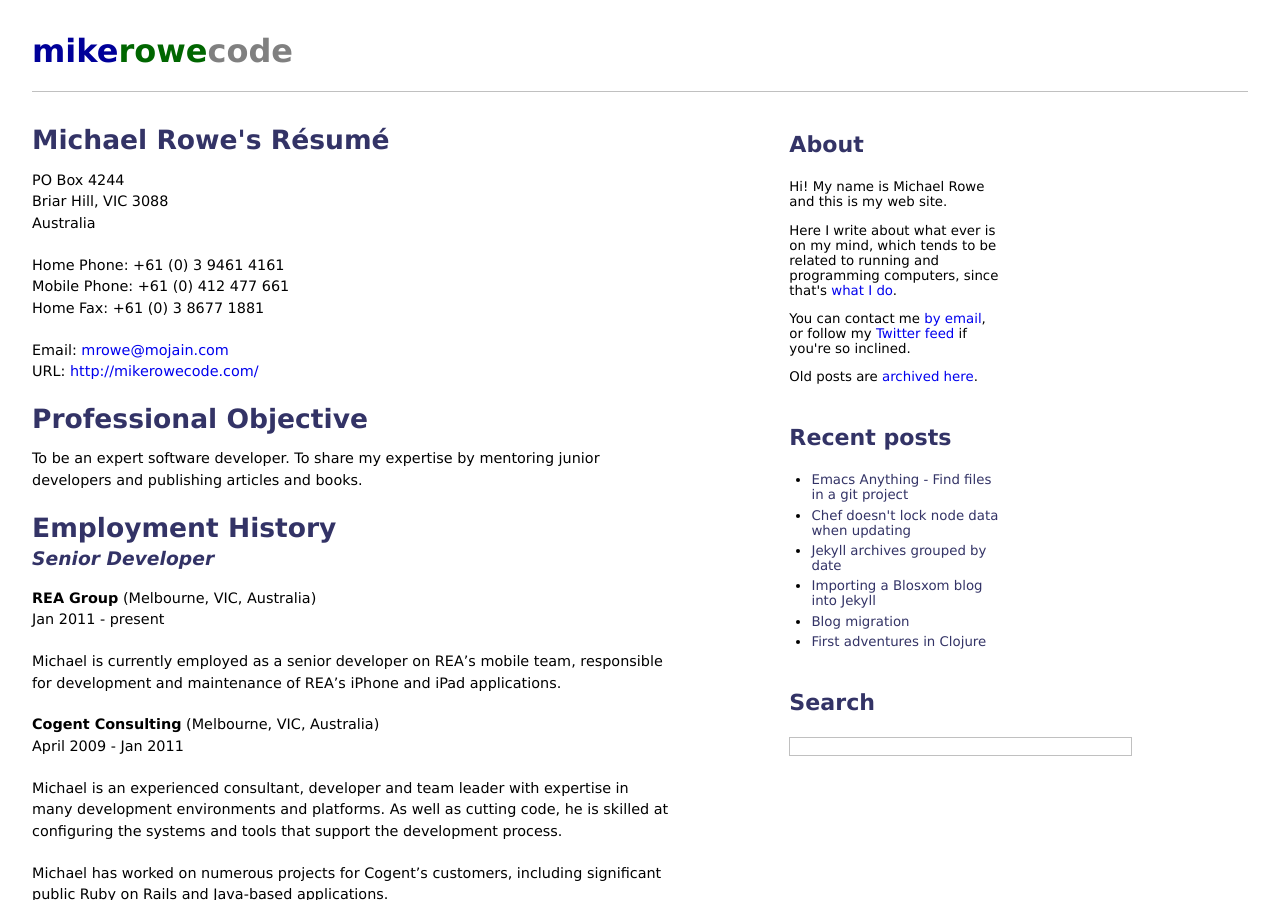
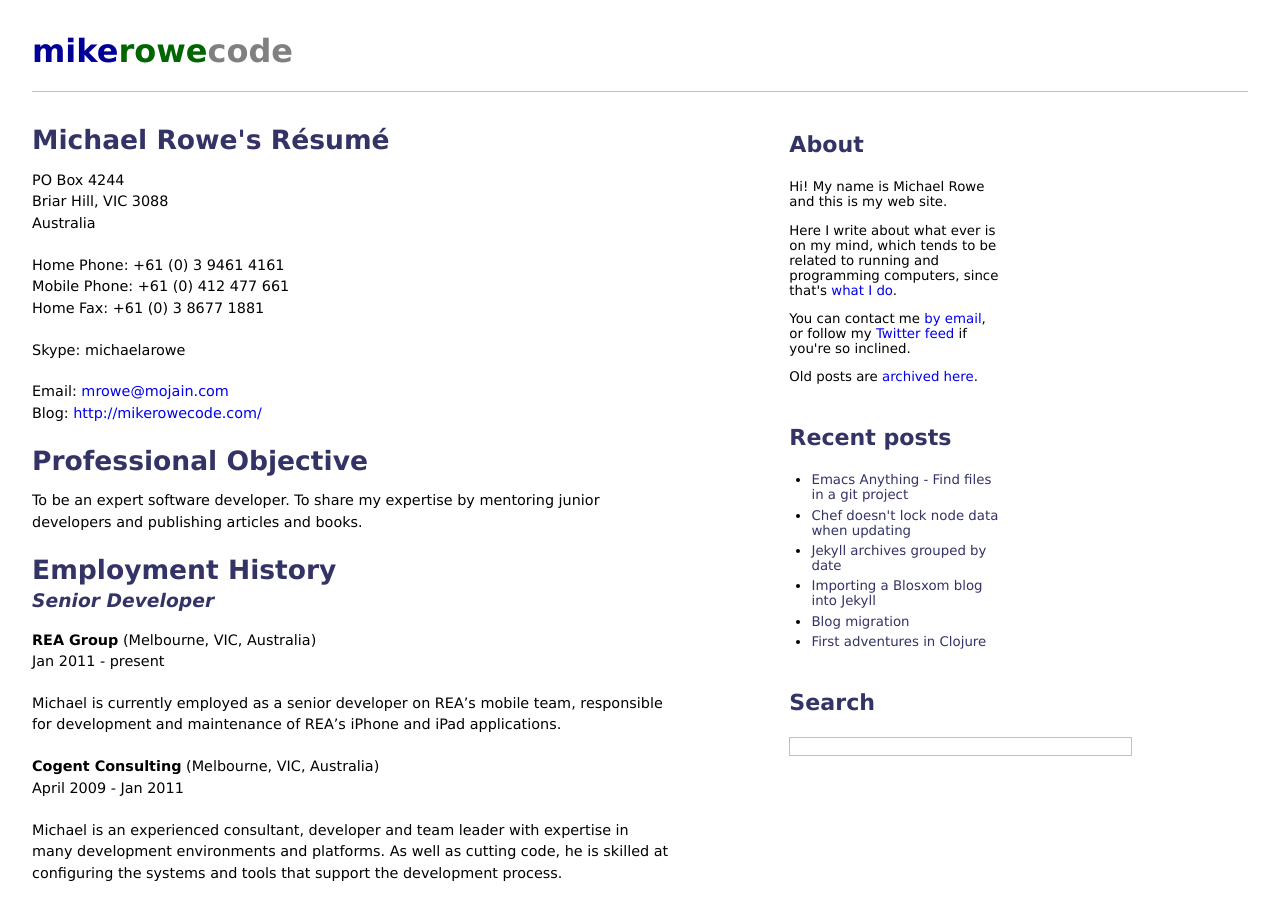
Before and after one commit to mrowe/mikerowecode.com, a Jekyll site: the page built from michael/resume.md, in a window 1280 px wide and 900 px high. Built offline with Jekyll 4.4.1, drawn with Linux system fonts in a browser that asks for light colours; Markdown is read by kramdown in place of the engine named in the settings; comment, search, counter and statistics services are not loaded.

Commit message:
Add skype info

```diff
--- a/michael/resume.md
+++ b/michael/resume.md
@@ -11,8 +11,10 @@ Home Phone: +61 (0) 3 9461 4161
 Mobile Phone: +61 (0) 412 477 661
 Home Fax: +61 (0) 3 8677 1881
 
+Skype: michaelarowe
+
 Email: <a href="mailto:mrowe@mojain.com">mrowe@mojain.com</a>
-URL: <a href="http://mikerowecode.com/">http://mikerowecode.com/</a>
+Blog: <a href="http://mikerowecode.com/">http://mikerowecode.com/</a>
 
 
 ## Professional Objective
```
